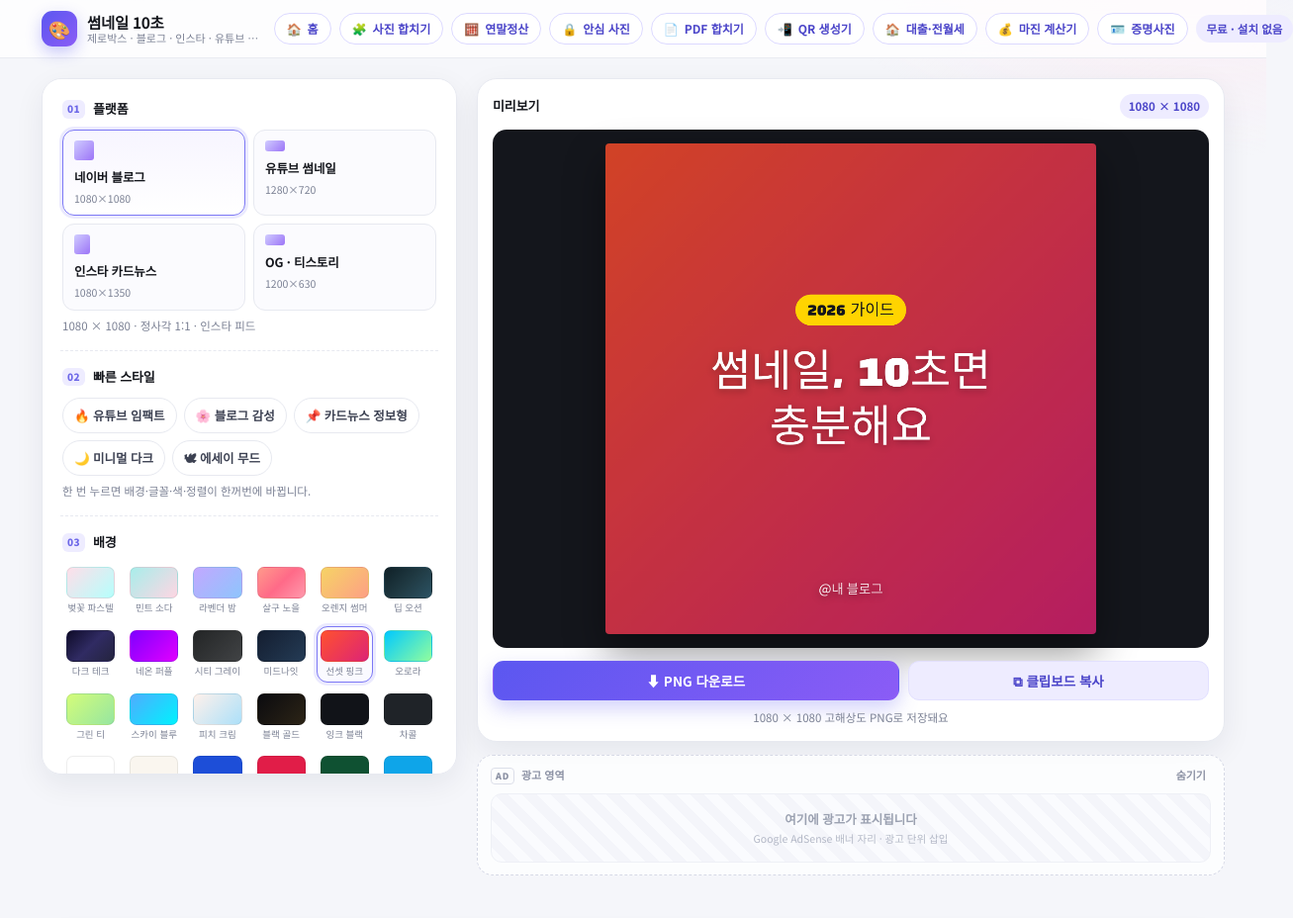
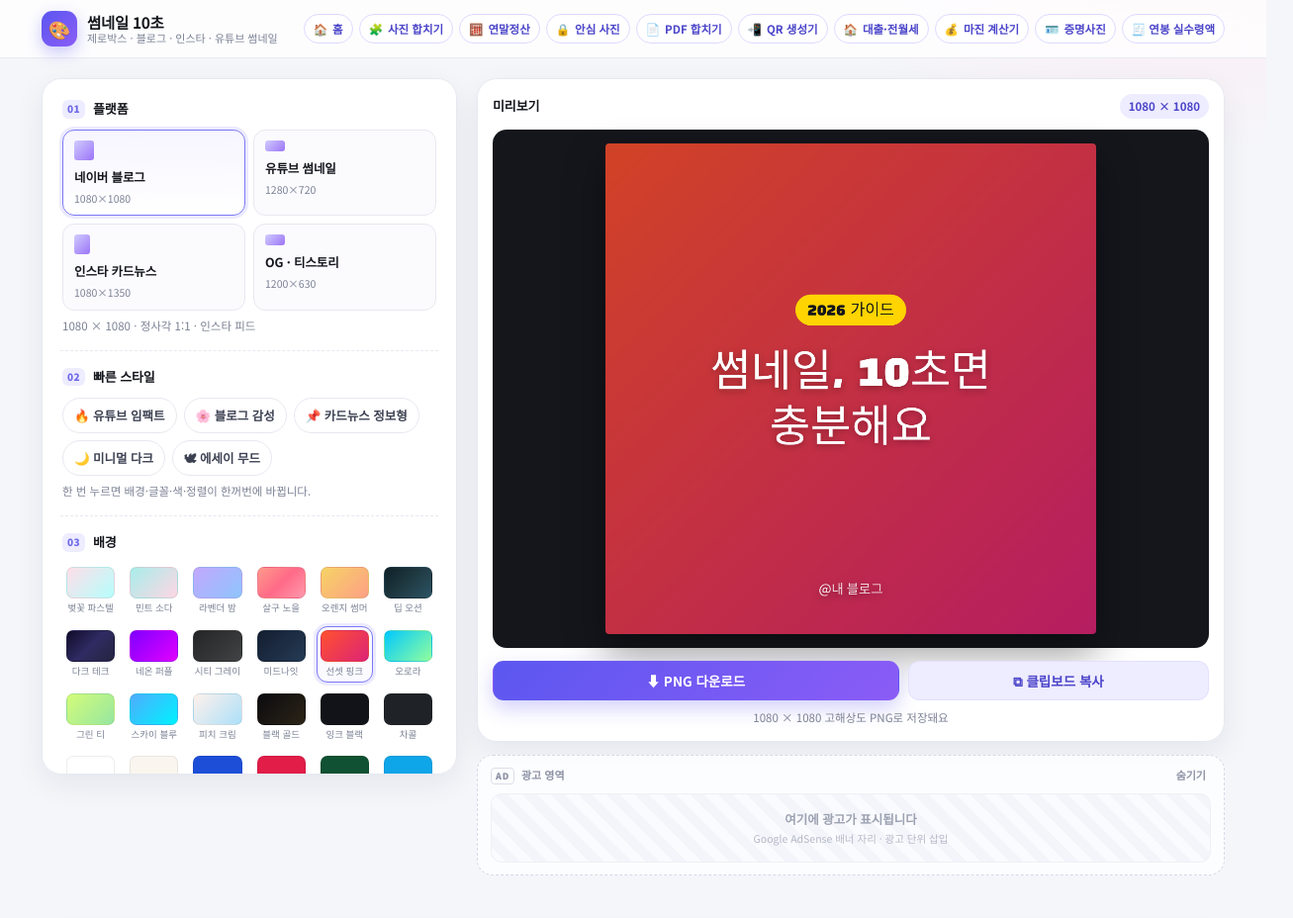
Before and after one commit to mydaesu-lab/thumb-maker, a plain HTML site: page index.html in a window 1280 px wide. Shown: the top 928 px of the page at 99% size, 1307 px wide, since content can reach past the window. Drawn offline with Linux system fonts and the light colour scheme; a web font is replaced by a local one.

Commit message:
형제 링크에 10번째 툴 '연봉 실수령액'(/salary-calc/) 추가
- 상단 필에 연봉 실수령액 링크 추가, 10개 필이 한 줄에 들어가도록 필 간격·글자 크기 조정
- 중복 안내 필(무료·설치 없음)은 상단에서 숨김

```diff
--- a/index.html
+++ b/index.html
@@ -158,9 +158,9 @@
   .brand-text{display:flex;flex-direction:column;line-height:1.15;min-width:0}
   .brand-text b{font-size:15.5px;letter-spacing:-.02em;white-space:nowrap}
   .brand-text i{font-style:normal;font-size:11px;color:var(--muted);white-space:nowrap;overflow:hidden;text-overflow:ellipsis}
-  .topbar-actions{display:flex;align-items:center;gap:8px;min-width:0}
-  .free-pill{font-size:11.5px;font-weight:700;color:#4b45c9;background:#eeecff;border-radius:999px;padding:6px 11px;white-space:nowrap}
-  .sibling-link{display:inline-flex;align-items:center;gap:6px;font-size:12px;font-weight:700;color:#4b45c9;background:#fff;border:1px solid #dcd9ff;border-radius:999px;padding:6px 12px;text-decoration:none;white-space:nowrap;transition:background .14s,border-color .14s,color .14s}
+  .topbar-actions{display:flex;align-items:center;gap:6px;min-width:0;flex-wrap:wrap;justify-content:flex-end}
+  .free-pill{display:none;font-size:11.5px;font-weight:700;color:#4b45c9;background:#eeecff;border-radius:999px;padding:6px 11px;white-space:nowrap}
+  .sibling-link{display:inline-flex;align-items:center;gap:5px;font-size:11.5px;font-weight:700;color:#4b45c9;background:#fff;border:1px solid #dcd9ff;border-radius:999px;padding:6px 9px;text-decoration:none;white-space:nowrap;transition:background .14s,border-color .14s,color .14s}
   .sibling-link:hover{background:#f7f6ff;border-color:#bdb7ff;color:#3a34b8}
   .sibling-link:focus-visible{outline:2px solid #7c78f5;outline-offset:2px}
 
@@ -428,6 +428,7 @@
       <a class="sibling-link" href="https://mydaesu-lab.github.io/loan-calc/" title="전월세 전환율 · 대출 이자 계산기"><span aria-hidden="true">🏠</span><span>대출·전월세</span></a>
       <a class="sibling-link" href="https://mydaesu-lab.github.io/margin-calc/" title="스마트스토어·배달앱 마진 계산기"><span aria-hidden="true">💰</span><span>마진 계산기</span></a>
       <a class="sibling-link" href="https://mydaesu-lab.github.io/id-photo/" title="여권·증명사진 규격 자르기 · 4×6 인화 배치기"><span aria-hidden="true">🪪</span><span>증명사진</span></a>
+      <a class="sibling-link" href="https://mydaesu-lab.github.io/salary-calc/">🧾 연봉 실수령액</a>
       <span class="free-pill">무료 · 설치 없음</span>
     </div>
   </div>
@@ -707,6 +708,7 @@
       <a class="foot-link" href="https://mydaesu-lab.github.io/loan-calc/">🏠 대출·전월세</a>
       <a class="foot-link" href="https://mydaesu-lab.github.io/margin-calc/">💰 마진 계산기</a>
       <a class="foot-link" href="https://mydaesu-lab.github.io/id-photo/">🪪 증명사진</a>
+      <a class="foot-link" href="https://mydaesu-lab.github.io/salary-calc/">🧾 연봉 실수령액</a>
     </nav>
     <p class="foot-copy">© 2026 제로박스 (ZeroBox) · 문구와 이미지는 내 기기 밖으로 나가지 않아요</p>
   </div>
```
